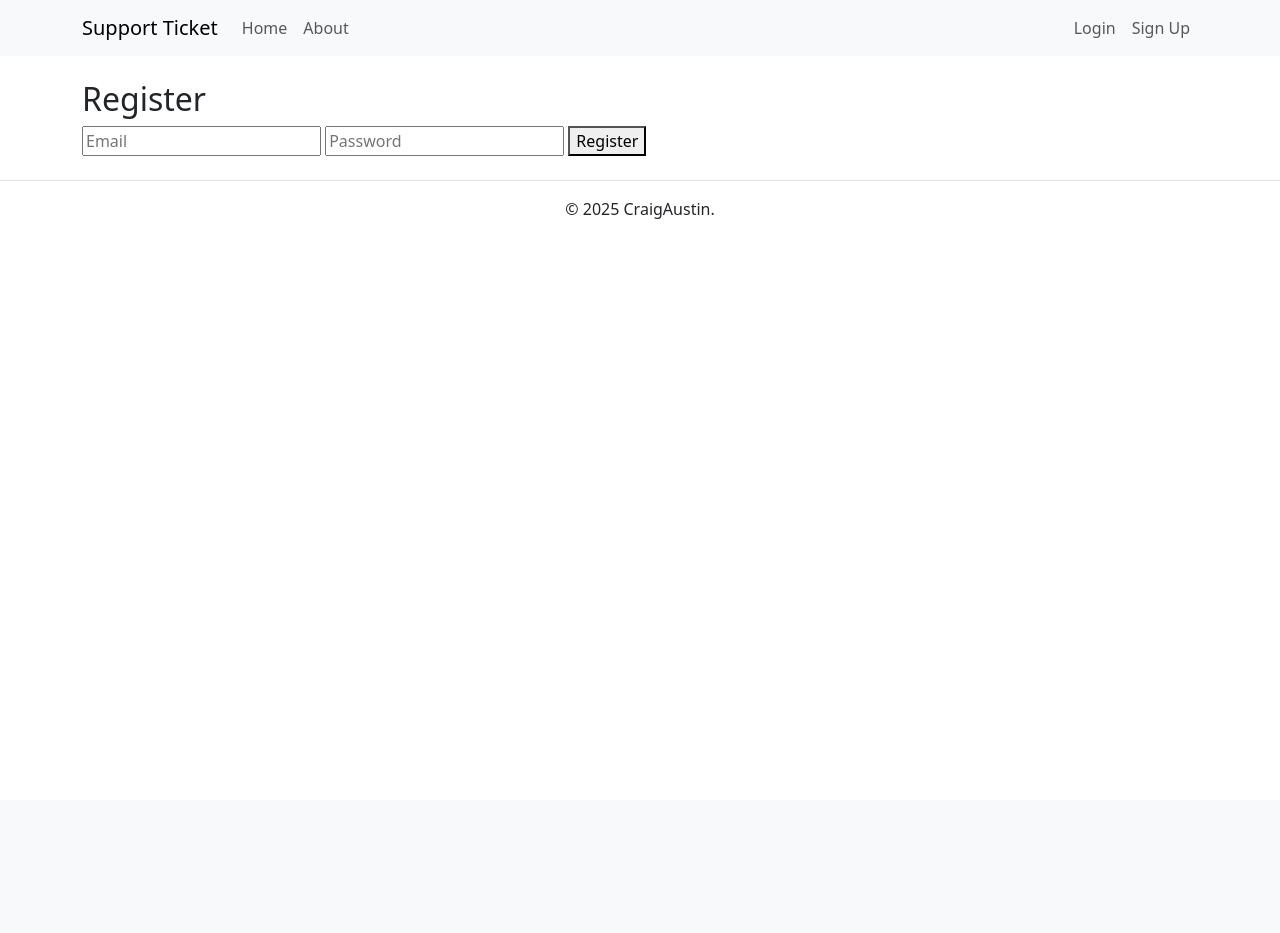
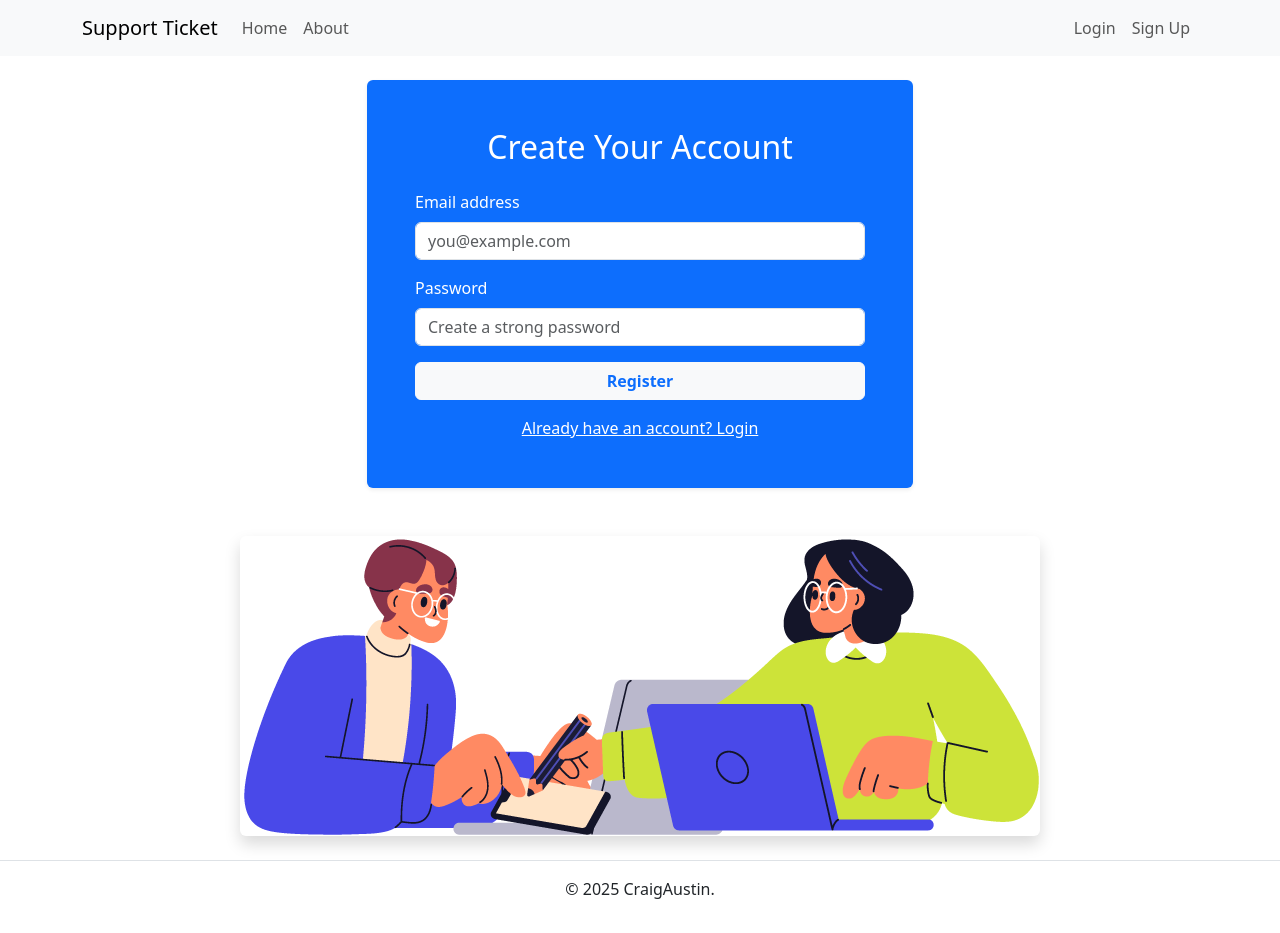
Before and after one commit to mr-aust1n/milestone-project-three, a Flask app: page /register in a window 1280 px wide. Before the commit the page ends 219 px from the top, so only its background shows below. Run offline with Flask 3, Linux system fonts and the light colour scheme; some libraries are stand-ins or nearby versions.

Commit message:
FEAT: Register page
updated the layout and colours to register page.  Made it blue so it stands out more

```diff
--- a/templates/register.html
+++ b/templates/register.html
@@ -3,10 +3,36 @@
 {% block title %}Register{% endblock %}
 
 {% block content %}
-<h2>Register</h2>
-<form method="POST">
-    <input type="email" name="email" placeholder="Email" required>
-    <input type="password" name="password" placeholder="Password" required>
-    <button type="submit">Register</button>
-</form>
+<div class="row justify-content-center">
+    <div class="col-md-8 col-lg-6">
+        <!-- Dark Blue Background Section -->
+        <div class="bg-primary text-white p-5 rounded shadow-sm">
+            <h2 class="mb-4 text-center">Create Your Account</h2>
+            <form method="POST">
+                <div class="mb-3">
+                    <label for="email" class="form-label">Email address</label>
+                    <input type="email" name="email" id="email" class="form-control" placeholder="you@example.com"
+                        required>
+                </div>
+                <div class="mb-3">
+                    <label for="password" class="form-label">Password</label>
+                    <input type="password" name="password" id="password" class="form-control"
+                        placeholder="Create a strong password" required>
+                </div>
+                <button type="submit" class="btn btn-light w-100 text-primary fw-bold">Register</button>
+
+                <div class="mt-3 text-center">
+                    <a href="{{ url_for('login') }}" class="text-white text-decoration-underline">Already have an
+                        account? Login</a>
+                </div>
+            </form>
+        </div>
+    </div>
+</div>
+
+<!-- Image Section -->
+<div class="d-flex justify-content-center mt-5">
+    <img src="{{ url_for('static', filename='images/people-with-laptops-set-two.png') }}" alt="Women working together"
+        class="img-fluid rounded shadow">
+</div>
 {% endblock %}
```
Also changed, not shown: static/images/people-with-laptops-set-two.png (added).
